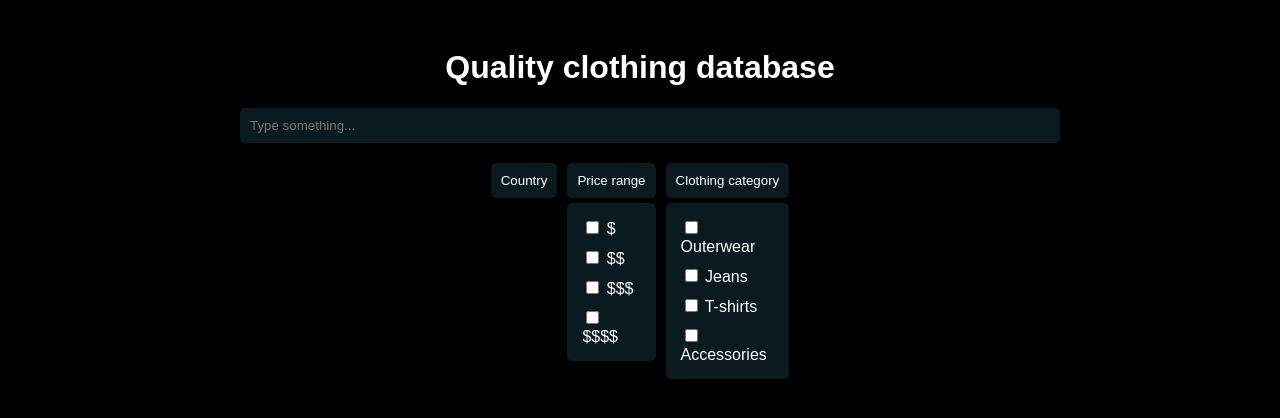
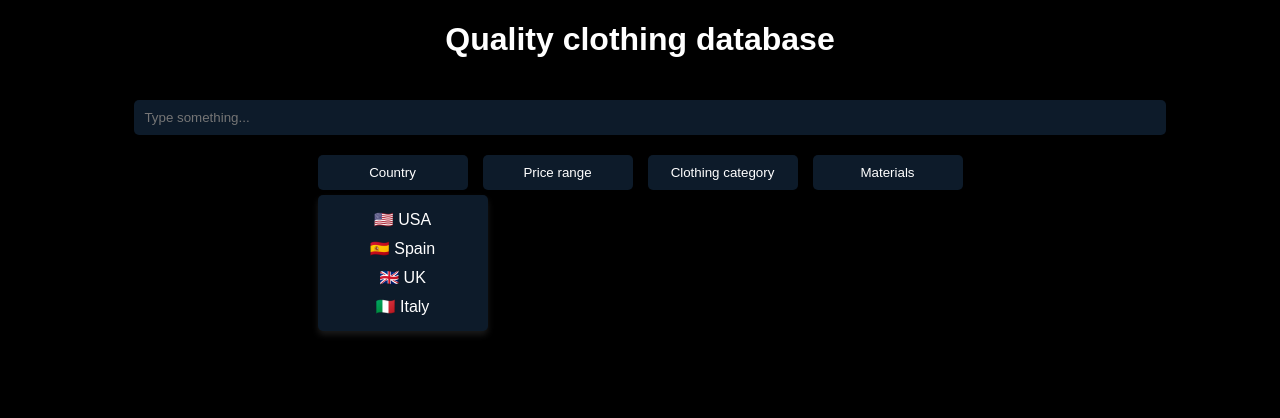
Before and after one commit to Metousek/clothing-brands-db, a plain HTML site: page index.html in a window 1280 px wide. Both pictures are taken after a click on the button "Country". Drawn offline with Linux system fonts and the light colour scheme.

Commit message:
Updated UI and dropdowns

```diff
--- a/index.html
+++ b/index.html
@@ -15,30 +15,40 @@
             <div class="filter">
                 <button class="filter-btn" onclick="toggleDropdown('country-dropdown')">Country</button>
                 <div id="country-dropdown" class="dropdown">
-                    <label><input type="checkbox" value="USA"> 🇺🇸 USA</label>
-                    <label><input type="checkbox" value="Spain"> 🇪🇸 Spain</label>
-                    <label><input type="checkbox" value="UK"> 🇬🇧 UK</label>
-                    <label><input type="checkbox" value="Italy"> 🇮🇹 Italy</label>
+                    <label onclick="selectOption(this, 'country')">🇺🇸 USA</label>
+                    <label onclick="selectOption(this, 'country')">🇪🇸 Spain</label>
+                    <label onclick="selectOption(this, 'country')">🇬🇧 UK</label>
+                    <label onclick="selectOption(this, 'country')">🇮🇹 Italy</label>
                 </div>
             </div>
 
             <div class="filter">
                 <button class="filter-btn" onclick="toggleDropdown('price-dropdown')">Price range</button>
                 <div id="price-dropdown" class="dropdown">
-                    <label><input type="checkbox" value="$"> $</label>
-                    <label><input type="checkbox" value="$$"> $$</label>
-                    <label><input type="checkbox" value="$$$"> $$$</label>
-                    <label><input type="checkbox" value="$$$$"> $$$$</label>
+                    <label onclick="selectOption(this, 'price')">$</label>
+                    <label onclick="selectOption(this, 'price')">$$</label>
+                    <label onclick="selectOption(this, 'price')">$$$</label>
+                    <label onclick="selectOption(this, 'price')">$$$$</label>
                 </div>
             </div>
 
             <div class="filter">
                 <button class="filter-btn" onclick="toggleDropdown('category-dropdown')">Clothing category</button>
                 <div id="category-dropdown" class="dropdown">
-                    <label><input type="checkbox" value="Outerwear"> Outerwear</label>
-                    <label><input type="checkbox" value="Jeans"> Jeans</label>
-                    <label><input type="checkbox" value="T-shirts"> T-shirts</label>
-                    <label><input type="checkbox" value="Accessories"> Accessories</label>
+                    <label onclick="selectOption(this, 'category')">Outerwear</label>
+                    <label onclick="selectOption(this, 'category')">Jeans</label>
+                    <label onclick="selectOption(this, 'category')">T-shirts</label>
+                    <label onclick="selectOption(this, 'category')">Accessories</label>
+                </div>
+            </div>
+
+            <div class="filter">
+                <button class="filter-btn" onclick="toggleDropdown('materials-dropdown')">Materials</button>
+                <div id="materials-dropdown" class="dropdown">
+                    <label onclick="selectOption(this, 'materials')">Denim</label>
+                    <label onclick="selectOption(this, 'materials')">Canvas</label>
+                    <label onclick="selectOption(this, 'materials')">Leather</label>
+                    <label onclick="selectOption(this, 'materials')">Wool</label>
                 </div>
             </div>
         </div>
--- a/scripts.js
+++ b/scripts.js
@@ -1,27 +1,55 @@
 function toggleDropdown(id) {
     let dropdown = document.getElementById(id);
-    dropdown.classList.toggle("hidden");
+    let isVisible = dropdown.style.display === 'flex';
+
+    document.querySelectorAll('.dropdown').forEach(d => {
+        d.style.display = 'none';
+        d.style.opacity = '0';
+        d.style.transform = 'translateY(-10px)';
+    });
+
+    if (!isVisible) {
+        dropdown.style.display = 'flex';
+        setTimeout(() => {
+            dropdown.style.opacity = '1';
+            dropdown.style.transform = 'translateY(0)';
+        }, 10);
+    }
 }
 
-document.querySelectorAll(".dropdown input").forEach(input => {
-    input.addEventListener("change", function () {
-        let selectedFilters = document.getElementById("selected-filters");
-        let filterText = this.value;
+function selectOption(element, category) {
+    let text = element.innerText;
+    let selectedFilters = document.getElementById('selected-filters');
 
-        if (this.checked) {
-            let filterBubble = document.createElement("span");
-            filterBubble.className = "filter-bubble";
-            filterBubble.innerText = filterText;
-            filterBubble.dataset.value = filterText;
+    if (!element.classList.contains('selected')) {
+        element.classList.add('selected');
 
-            filterBubble.addEventListener("click", function () {
-                document.querySelector(`input[value="${this.dataset.value}"]`).checked = false;
-                this.remove();
-            });
+        let bubble = document.createElement('div');
+        bubble.className = 'bubble';
+        bubble.innerHTML = text + ' <button onclick="removeFilter(this, \'' + text + '\', \'' + category + '\')">x</button>';
 
-            selectedFilters.appendChild(filterBubble);
-        } else {
-            document.querySelector(`.filter-bubble[data-value="${filterText}"]`)?.remove();
+        selectedFilters.appendChild(bubble);
+    } else {
+        removeFilter(null, text, category);
+    }
+}
+
+function removeFilter(button, text, category) {
+    let labels = document.querySelectorAll(`#${category}-dropdown label`);
+    labels.forEach(label => {
+        if (label.innerText === text) {
+            label.classList.remove('selected');
         }
     });
-});
+
+    if (button) {
+        button.parentElement.remove();
+    } else {
+        let bubbles = document.querySelectorAll('.bubble');
+        bubbles.forEach(bubble => {
+            if (bubble.innerText.includes(text)) {
+                bubble.remove();
+            }
+        });
+    }
+}
--- a/styles.css
+++ b/styles.css
@@ -6,25 +6,25 @@ body {
 }
 
 .container {
-    max-width: 800px;
-    margin: 0 auto;
-    padding: 20px;
+    width: 80%;
+    margin: auto;
 }
 
 .search-bar {
     width: 100%;
     padding: 10px;
-    margin-bottom: 20px;
-    background-color: #0a1a1e;
-    color: white;
+    margin: 20px 0;
     border: none;
     border-radius: 5px;
+    background-color: #0d1b2a;
+    color: white;
 }
 
 .filters {
     display: flex;
     justify-content: center;
-    gap: 10px;
+    gap: 15px;
+    flex-wrap: wrap;
 }
 
 .filter {
@@ -32,34 +32,67 @@ body {
 }
 
 .filter-btn {
-    background-color: #0a1a1e;
+    padding: 10px 15px;
+    border: none;
+    background-color: #0d1b2a;
     color: white;
-    padding: 10px;
-    border: none;
     border-radius: 5px;
     cursor: pointer;
+    transition: 0.3s;
+    width: 150px;
+    text-align: center;
 }
 
 .dropdown {
     position: absolute;
     top: 40px;
-    background-color: #0a1a1e;
+    left: 0;
+    background-color: #0d1b2a;
     border-radius: 5px;
+    display: none;
+    flex-direction: column;
+    width: 150px;
     padding: 10px;
-    text-align: left;
-    display: hidden;
+    box-shadow: 0px 4px 6px rgba(255, 255, 255, 0.1);
+    opacity: 0;
+    transform: translateY(-10px);
+    transition: opacity 0.3s ease, transform 0.3s ease;
 }
 
 .dropdown label {
+    padding: 5px;
+    cursor: pointer;
     display: block;
-    padding: 5px;
-    color: white;
 }
 
-.hidden {
-    display: none;
+.dropdown label:hover {
+    color: gray;
+}
+
+.selected {
+    color: gray;
 }
 
 .selected-filters {
     margin-top: 20px;
+    display: flex;
+    flex-wrap: wrap;
+    gap: 10px;
+    justify-content: center;
 }
+
+.selected-filters .bubble {
+    background-color: #1b263b;
+    padding: 5px 10px;
+    border-radius: 15px;
+    display: flex;
+    align-items: center;
+}
+
+.bubble button {
+    background: none;
+    border: none;
+    color: white;
+    margin-left: 5px;
+    cursor: pointer;
+}
```
